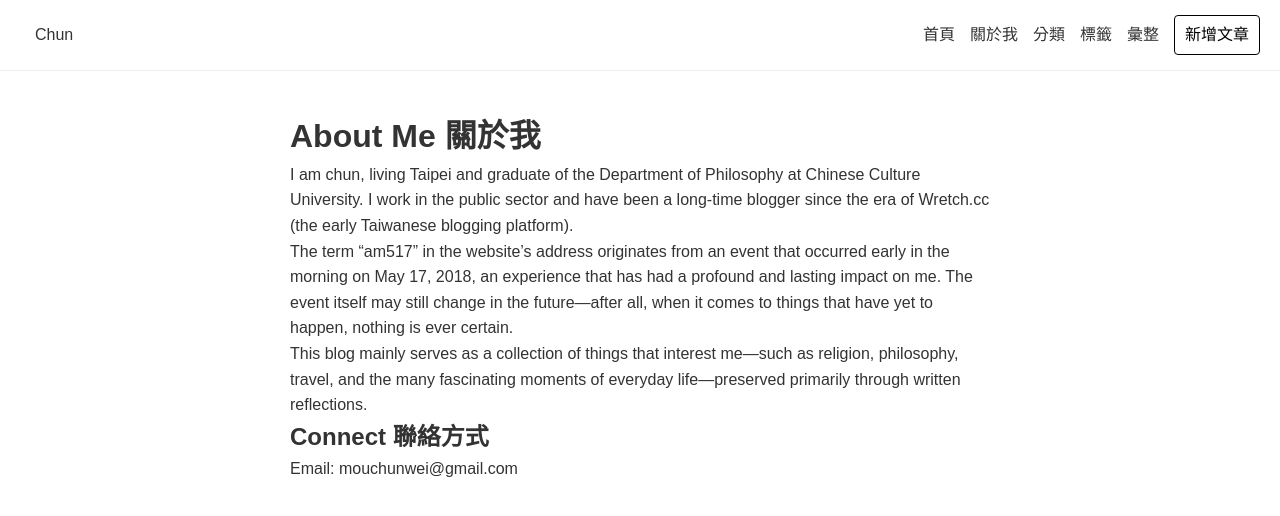
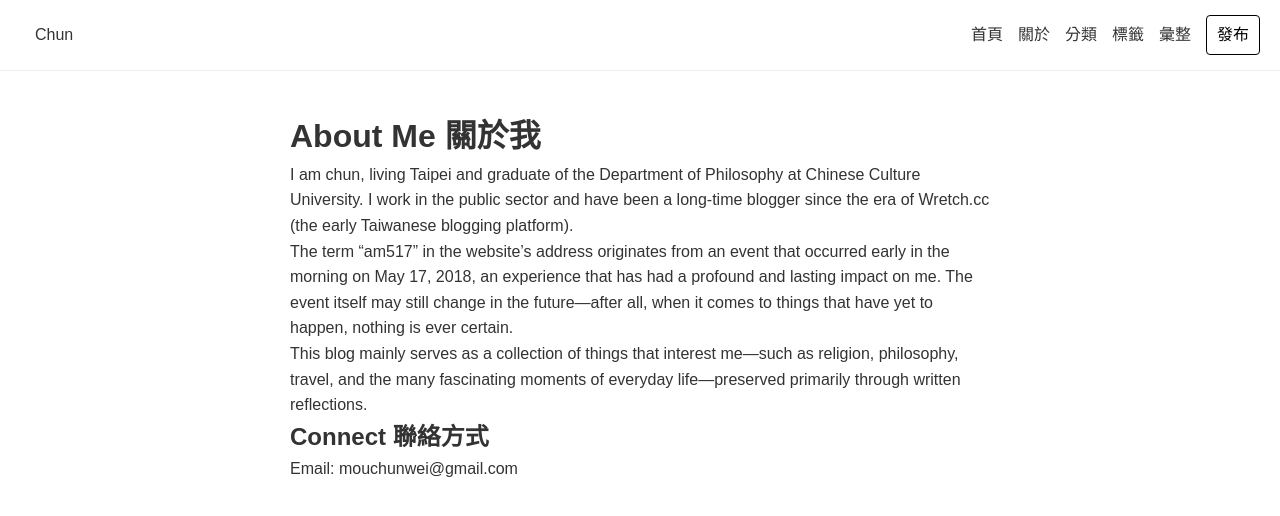
Before and after one commit to chunslifestyle/chunslifestyle.github.io, a Jekyll site: the page built from about.md, in a window 1280 px wide. Shown: the top 516 px of the page. Built offline with Jekyll 4.4.1, drawn with Linux system fonts in a browser that asks for light colours.

Commit message:
Update default.html

```diff
--- a/_layouts/default.html
+++ b/_layouts/default.html
@@ -25,11 +25,11 @@
   <div class="nav-toggle" onclick="toggleNav()">☰</div>
   <div class="nav-links">
     <a href="index.html">首頁</a>
-  <a href="about.html">關於我</a>
+  <a href="about.html">關於</a>
   <a href="categories/index.html">分類</a>
   <a href="tags/index.html">標籤</a>
   <a href="archives.html">彙整</a>
-  <a href="new-post.html" style="padding:6px 10px; background:#fff; color:#000; text-decoration:none; border-radius:4px; border:1px solid #000;">新增文章</a>
+  <a href="new-post.html" style="padding:6px 10px; background:#fff; color:#000; text-decoration:none; border-radius:4px; border:1px solid #000;">發布</a>
   </div>
 </div>
 <div class="container">{{ content }}</div>
```
